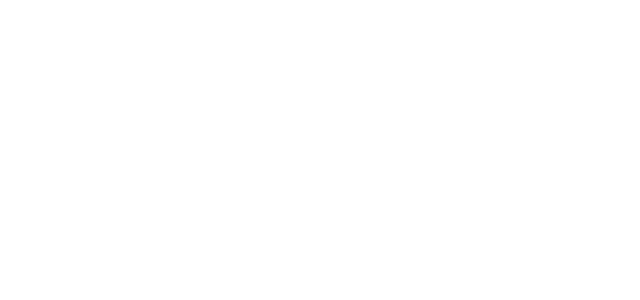
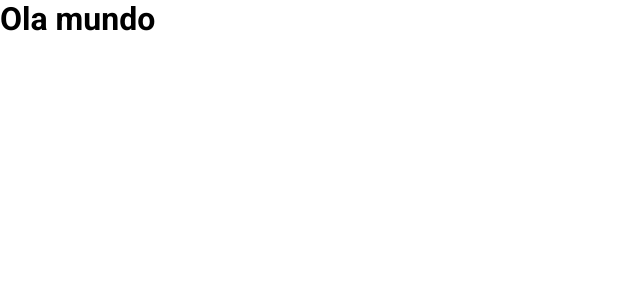
Before and after one commit to PittaMatheus/gestando, a React (Create React App) app: page / in a window 1280 px wide. Shown: the top 300 px of the page, without its empty margins (0-640 px from the left). Built offline with nearby package versions, Linux system fonts and the light colour scheme.

Commit message:
lib styled components e css global adicionados

```diff
--- a/package.json
+++ b/package.json
@@ -21,6 +21,7 @@
     "react-dom": "^17.0.1",
     "react-router-dom": "^5.3.0",
     "react-scripts": "4.0.3",
+    "styled-components": "^5.3.1",
     "typescript": "^4.1.2",
     "web-vitals": "^1.0.1"
   },
@@ -54,6 +55,7 @@
   },
   "devDependencies": {
     "@types/react-router-dom": "^5.1.8",
+    "@types/styled-components": "^5.1.14",
     "dotenv": "^8.2.0"
   }
 }
--- a/public/index.html
+++ b/public/index.html
@@ -24,6 +24,9 @@
       work correctly both with client-side routing and a non-root public URL.
       Learn how to configure a non-root public URL by running `npm run build`.
     -->
+    <link rel="preconnect" href="https://fonts.googleapis.com">
+    <link rel="preconnect" href="https://fonts.gstatic.com" crossorigin>
+    <link href="https://fonts.googleapis.com/css2?family=Roboto:wght@400;500;700&display=swap" rel="stylesheet">
     <title>React App</title>
   </head>
   <body>
--- a/src/App.tsx
+++ b/src/App.tsx
@@ -1,4 +1,5 @@
 import React, { useEffect, useState } from "react";
+import GlobalStyles from './styles/GlobalStyles';
 import Routes from "./components/rotas"
 
 function App() {
@@ -17,11 +18,15 @@
   // }, [url]);
 
   return (
-    <div className="App">
-      <header className="App-header">
+    // <div className="App">
+    //   <header className="App-header">
+    <>
+      <GlobalStyles />
+        <h1>Ola mundo</h1>
         <Routes />
-      </header>
-    </div>
+    </>
+    //   </header>
+    // </div>
   );
 }
 
--- /dev/null
+++ b/src/styles/GlobalStyles.ts
@@ -0,0 +1,23 @@
+import { createGlobalStyle } from 'styled-components';
+
+export default createGlobalStyle`
+  * {
+    margin: 0;
+    padding: 0;
+    box-sizing: border-box; /** Borda interna - Nao altera tamanho do box */
+  }
+
+  html, border-style, #root {
+    height: 100%
+  }
+
+  *, button, input {
+    border: 0;
+    outline: 0;
+    font-family: 'Roboto', sans-serif;
+  }
+
+  button {
+    cursor: pointer;
+  }
+`;
```
Also changed, not shown: 2 other files (tests, documents, lock files or other folders).
